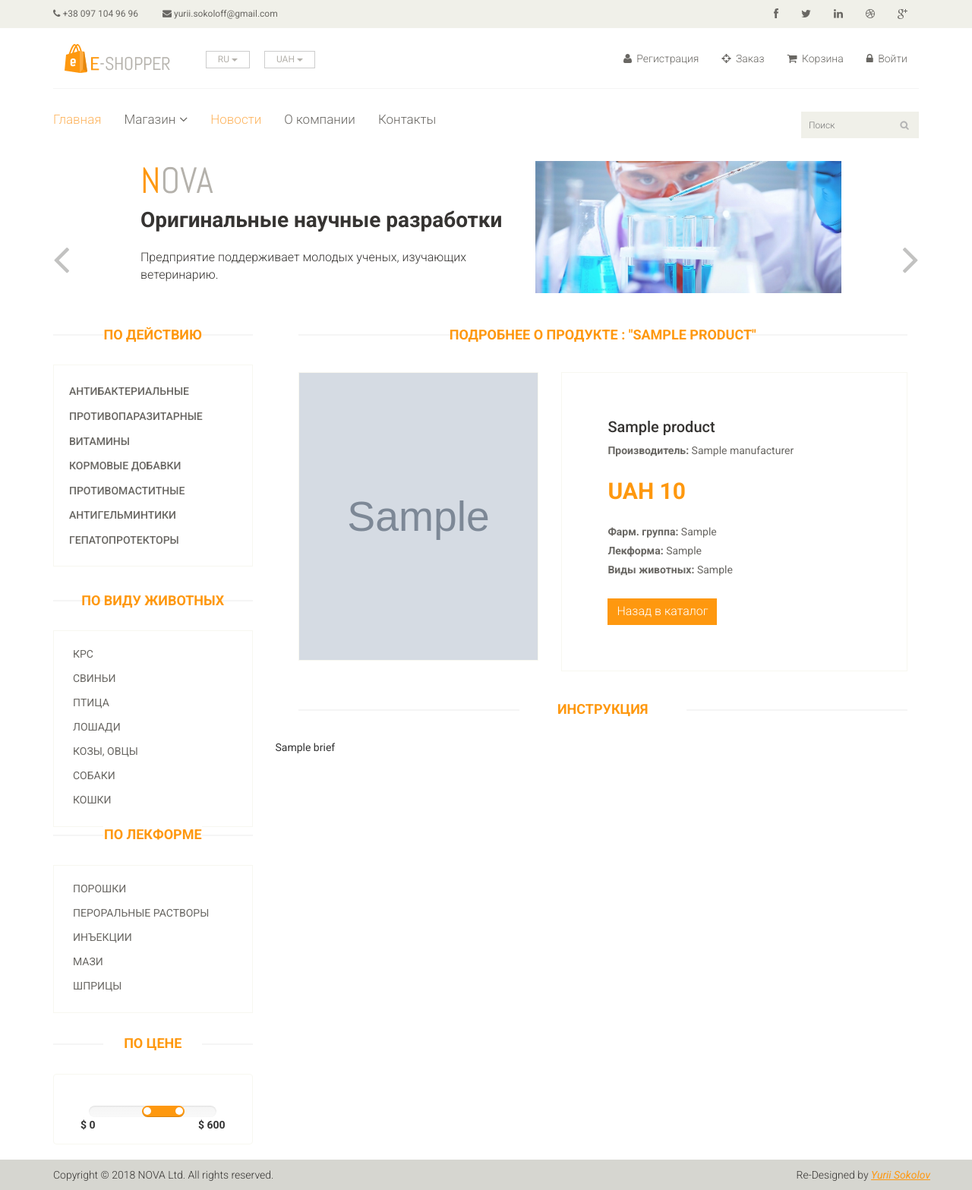
After one commit to veystar/eshop, a Symfony app: template templates/view_products/single.html.twig in a window 1280 px wide. The commit adds this page. Shown: the whole page at 76% size. Run offline with Twig, Linux system fonts and the light colour scheme; the template is opened without the code that fills it: most values are stand-ins (such as "Sample title", 1, 10 or a date in 2020); grey boxes marked "Sample" are stand-in pictures; some libraries are stand-ins or nearby versions.

Commit message:
Single product page finished.

```diff
--- a/public/css/main.css
+++ b/public/css/main.css
@@ -868,7 +868,7 @@ h2.title {
 }
 
 .productinfo img {
-
+    width: 50%;
 }
 
 .productinfo {
--- /dev/null
+++ b/templates/view_products/single.html.twig
@@ -0,0 +1,37 @@
+{% extends 'base.html.twig' %}
+
+{% block title %}Подробнее... | Nova{% endblock %}
+
+{% block content %}
+<div class="col-sm-12">
+	<h2 class="title text-center"><strong> Подробнее о продукте : "{{ product.name }}"</strong></h2>
+</div>
+<div class="col-sm-12">
+	<div class="product-details"><!--product-details-->
+		<div class="col-sm-5">
+			<div class="view-product">
+				<img src="/images/products/{{ product.image }}" alt="" />
+			</div>
+		</div>
+		<div class="col-sm-7">
+			<div class="product-information"><!--/product-information-->
+				<h2>{{ product.name }}</h2>
+					<p><b>Производитель:</b> {{ product.Manufacturer }}</p>
+					    <span>
+							<span>UAH {{ product.Price }}</span>
+						</span>
+						<p><b>Фарм. группа:</b> {{ product.PharmGroup }}</p>
+                        <p><b>Лекформа:</b> {{ product.MedicinalForm }}</p>
+                        <p><b>Виды животных:</b> {{ product.TargetAnimals }}</p>
+                        <input type="button" name="submit" onclick="location.href = '/'" class="btn btn-default get" value="Назад в каталог">
+			</div><!--/product-information-->
+		</div>
+    </div><!--/product-details-->
+</div>
+<div class="col-sm-12">
+	<h2 class="title text-center"><strong> Инструкция</strong></h2>
+</div>
+<div class="blog-post-area">
+<p align="justify">{{ product.Brief|raw }}</p>
+</div>
+{% endblock %}
```
Also changed, not shown: src/Controller/MainController.php (+0 -8 lines), src/Controller/ViewProductsController.php (added, +30 -0 lines), templates/main/index.html.twig (+6 -6 lines), public/images/products/Amoclanid.jpg, public/images/products/Brovadazole 20.jpg, public/images/products/Brovamast C.jpg, public/images/products/Brovaseptol inj.jpg, public/images/products/CEDA-vit.jpg, public/images/products/Fitosept.jpg, public/images/products/Karsilin.jpg, public/images/products/Normotel.jpg, public/images/products/Robencox.jpg, 2 other files.
